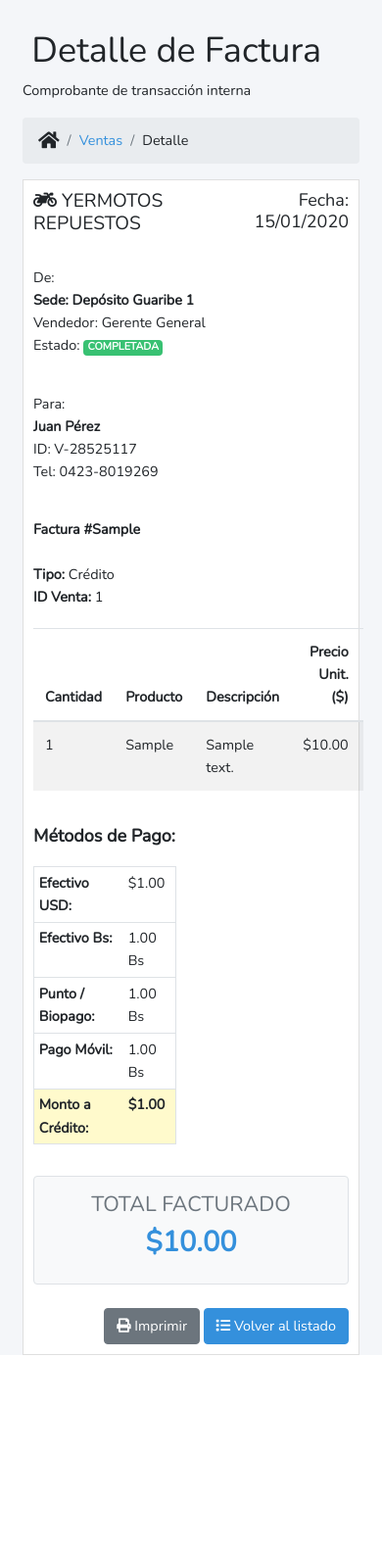
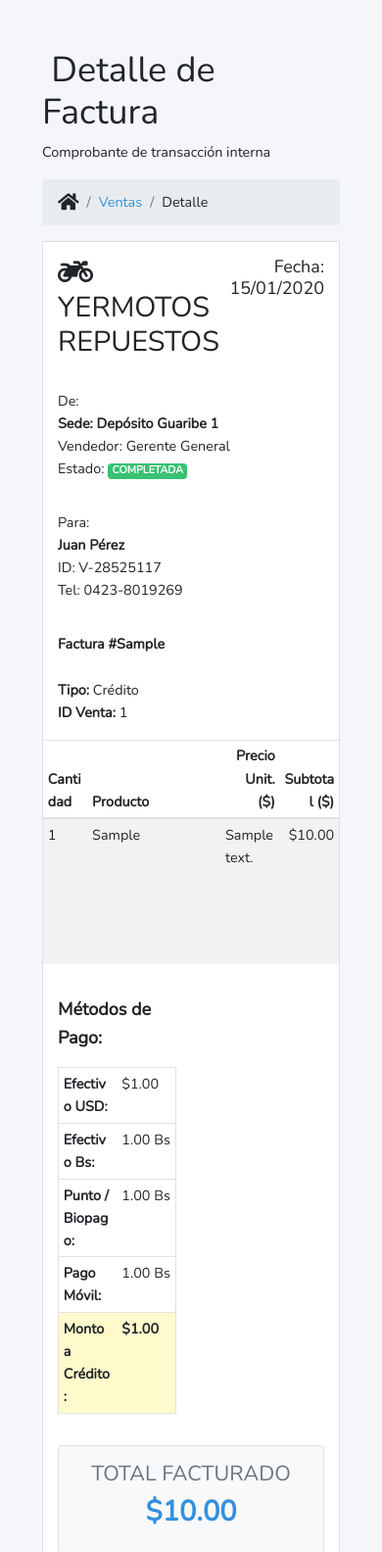
Before and after one commit to cesarcharaco/InventarioYeremi10, a Laravel app: page /ventas/1 in a window 390 px wide. Shown: the part 57-1641 px from the top of the page at 98% size. Before the commit the page ends 1440 px from the top, so only its background shows below. Run offline with Laravel 10, Linux system fonts and the light colour scheme; a user stored in the database is signed in; data comes from the database, SQL or seed files in the repository; tables that the repository leaves empty hold one stand-in row (values such as "Sample post"); parts of the project's set-up code (start-up, migrations or seed data) failed here and were passed over; some libraries are stand-ins or nearby versions.

Commit message:
renderizando show de ventas 4

```diff
--- a/resources/views/ventas/show.blade.php
+++ b/resources/views/ventas/show.blade.php
@@ -3,23 +3,37 @@
 @section('title') Detalle de Venta #{{ $venta->codigo_factura }} @endsection
 @section('css')
 <style>
-    @media (max-width: 767px) {
+    @media (max-width: 768px) {
+        /* Evita que el contenedor principal genere scroll horizontal */
+        .content-wrapper, .app-content {
+            padding: 10px !important;
+            overflow-x: hidden !important;
+        }
+
+        /* Ajusta el tamaño de la fuente de la factura */
         .invoice {
-            padding: 10px !important;
             margin: 0 !important;
+            padding: 15px !important;
+            width: 100% !important;
         }
-        .page-header {
-            font-size: 1.2rem;
+
+        /* Fuerza a que las palabras largas se rompan y no estiren la tabla */
+        table {
+            table-layout: fixed;
+            width: 100% !important;
         }
-        .invoice-info .col-4 {
-            flex: 0 0 100%;
-            max-width: 100%;
-            margin-bottom: 20px;
+
+        td, th {
+            word-wrap: break-word;
+            white-space: normal !important;
         }
-        /* Esto evita que la tabla rompa el layout */
-        .table-responsive {
-            border: 0;
-        }
+
+        /* Ajuste específico para las columnas de la tabla de productos */
+        .table thead th:nth-child(1) { width: 15%; } /* Cantidad */
+        .table thead th:nth-child(2) { width: 45%; } /* Producto */
+        .table thead th:nth-child(3) { display: none; } /* Ocultar Descripción en móvil */
+        .table thead th:nth-child(4) { width: 20%; } /* Precio */
+        .table thead th:nth-child(5) { width: 20%; } /* Subtotal */
     }
 </style>
 @endsection
@@ -51,7 +65,7 @@
                     </div>
 
                     <div class="row invoice-info">
-                        <div class="col-4">De:
+                        <div class="col-12 col-md-4 mb-3">De:
                             <address>
                                 <strong>Sede: {{ $venta->local->nombre }}</strong><br>
                                 Vendedor: {{ $venta->usuario->name }}<br>
@@ -63,14 +77,14 @@
                                 @endif
                             </address>
                         </div>
-                        <div class="col-4">Para:
+                        <div class="col-12 col-md-4 mb-3">Para:
                             <address>
                                 <strong>{{ $venta->cliente->nombre }}</strong><br>
                                 ID: {{ $venta->cliente->identificacion }}<br>
                                 Tel: {{ $venta->cliente->telefono ?? 'N/A' }}
                             </address>
                         </div>
-                        <div class="col-4">
+                        <div class="col-12 col-md-4 mb-3">
                             <b>Factura #{{ $venta->codigo_factura }}</b><br>
                             <br>
                             <b>Tipo:</b> {{ $venta->monto_credito_usd > 0 ? 'Crédito' : 'Contado' }}<br>
@@ -79,8 +93,9 @@
                     </div>
 
                     <div class="row">
-                        <div class="col-md-12 table-responsive" style="width: 100%; -webkit-overflow-scrolling: touch;">
-                            <table class="table table-striped">
+                        <div class="col-md-12 p-0">
+                            <div class="table-responsive">
+                                <table class="table table-striped table-sm">
                                     <thead>
                                         <tr>
                                             <th>Cantidad</th>
@@ -102,6 +117,7 @@
                                         @endforeach
                                     </tbody>
                                 </table>
+                            </div>
                         </div>
                     </div>
 
```
Lines whose indentation alone changed are shown as unchanged.
